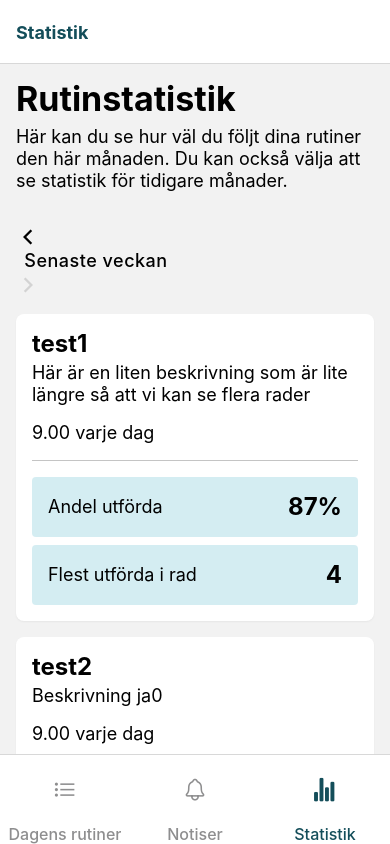
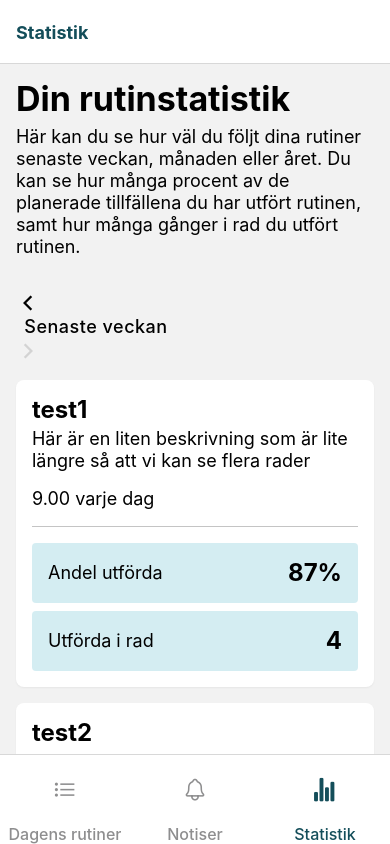
Before and after one commit to AdamMalm/Rutinskapare, a React Native app in the folder client/: screen /Statistics in a window 390 px wide. Built offline with nearby package versions, Linux system fonts and the light colour scheme.

Commit message:
change some copy

```diff
--- a/client/components/RoutineCards/RoutineStatisics.js
+++ b/client/components/RoutineCards/RoutineStatisics.js
@@ -24,7 +24,7 @@ const RoutineStatisics = ({ title, description, time, frequency, ...rest }) => {
             <Statistic value={"87%"} description="Andel utförda" />
           </View>
           <View>
-            <Statistic value={"4"} description="Flest utförda i rad" />
+            <Statistic value={"4"} description="Utförda i rad" />
           </View>
         </View>
       </View>
--- a/client/screens/StatisticsScreen.js
+++ b/client/screens/StatisticsScreen.js
@@ -39,11 +39,12 @@ const StatisticsScreen = () => {
   return (
     <Container>
       <Text className="text-xl font-bold color-primary100 mb-2">
-        Rutinstatistik
+        Din rutinstatistik
       </Text>
       <Text className="text-base mb-8">
-        Här kan du se hur väl du följt dina rutiner den här månaden. Du kan
-        också välja att se statistik för tidigare månader.
+        Här kan du se hur väl du följt dina rutiner senaste veckan, månaden
+        eller året. Du kan se hur många procent av de planerade tillfällena du
+        har utfört rutinen, samt hur många gånger i rad du utfört rutinen.
       </Text>
       <PeriodPicker
         className="mb-4"
```
